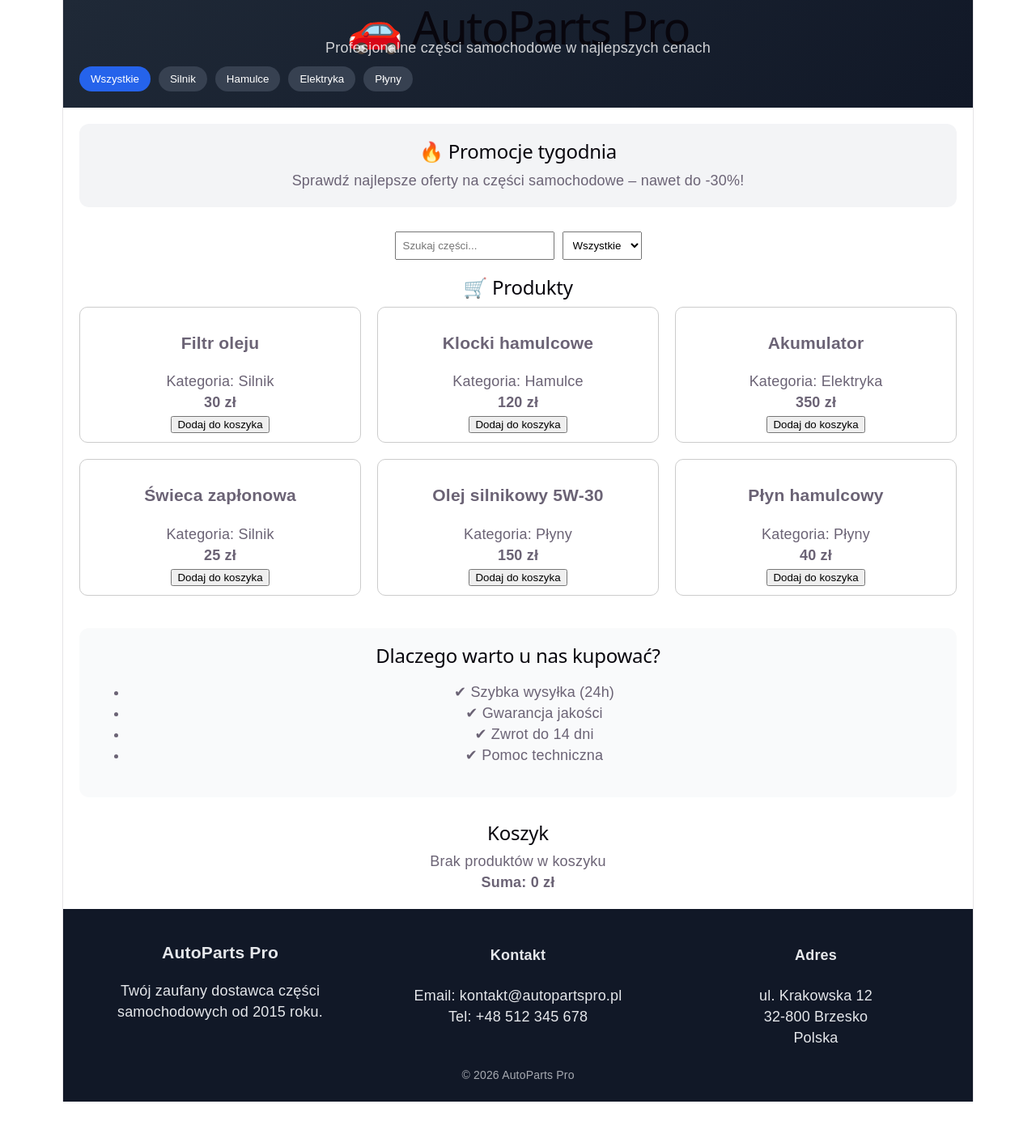
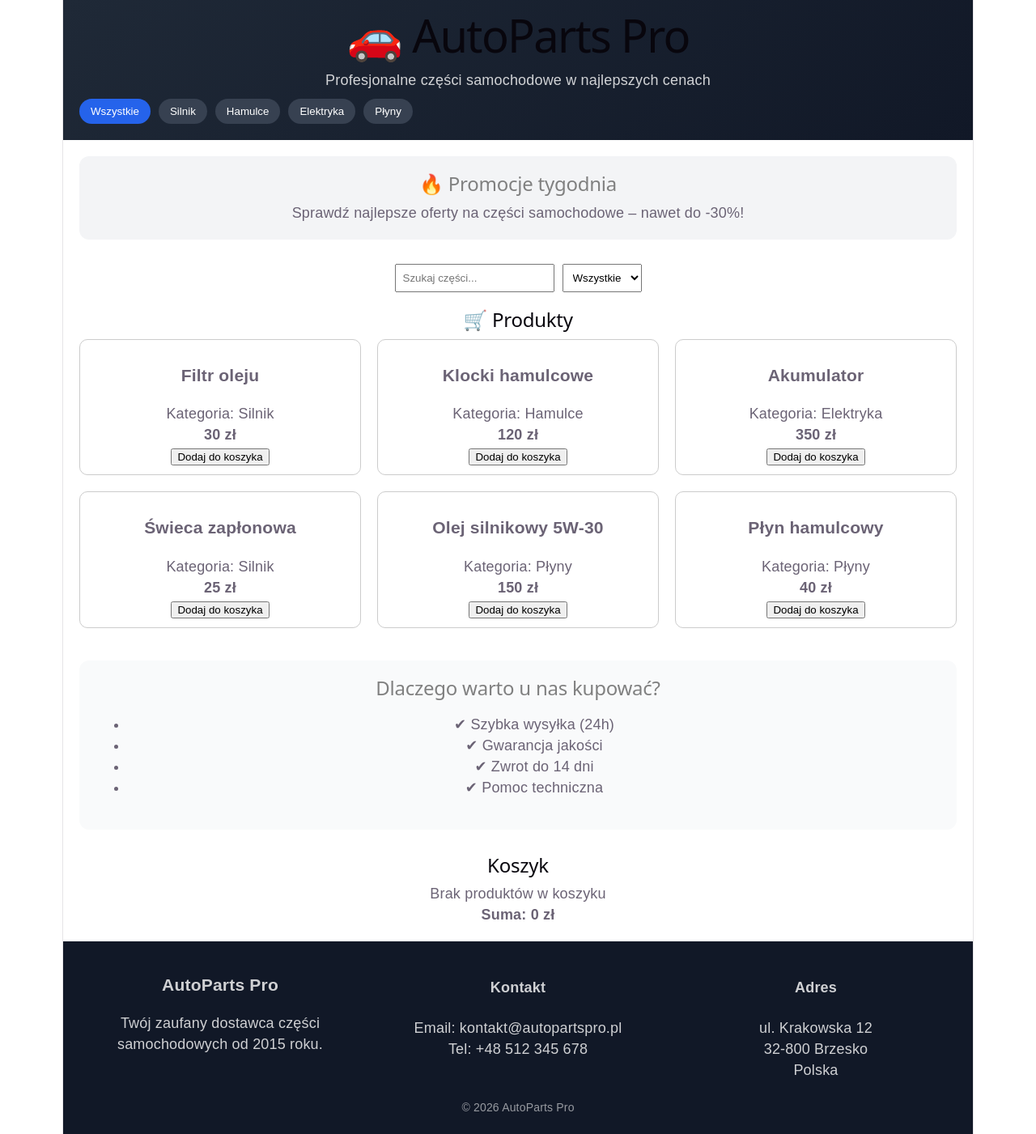
Before and after one commit to Krysmal/MotShop, a React (Vite) app in the folder MotShop/: page / in a window 1280 px wide. Shown: the whole page at 81% size. Before the commit the page ends 1361 px from the top, so only its background shows below. Built offline with nearby package versions, Linux system fonts and the light colour scheme.

Commit message:
font hotfix

```diff
--- a/MotShop/src/App.jsx
+++ b/MotShop/src/App.jsx
@@ -49,8 +49,8 @@ export default function CarPartsShop() {
 
       {/* HEADER */}
       <header style={{ padding: "20px", background: "linear-gradient(135deg, #1f2937, #111827)", color: "white" }}>
-        <h1 style={{ margin: 0 }}>🚗 AutoParts Pro</h1>
-        <p style={{ opacity: 0.8 }}>Profesjonalne części samochodowe w najlepszych cenach</p>
+        <h1 style={{ margin: 10 }}>🚗 AutoParts Pro</h1>
+        <p style={{ opacity: 0.8, marginTop: 30}}>Profesjonalne części samochodowe w najlepszych cenach</p>
 
         <div style={{ marginTop: "10px", display: "flex", gap: "10px", flexWrap: "wrap" }}>
           {categories.map((cat) => (
@@ -77,7 +77,7 @@ export default function CarPartsShop() {
 
         {/* BANER */}
         <div style={{ marginBottom: "30px", padding: "20px", borderRadius: "12px", background: "#f3f4f6" }}>
-          <h2>🔥 Promocje tygodnia</h2>
+          <h2 style={{color: "grey"}}>🔥 Promocje tygodnia</h2>
           <p>Sprawdź najlepsze oferty na części samochodowe – nawet do -30%!</p>
         </div>
 
@@ -117,7 +117,7 @@ export default function CarPartsShop() {
 
         {/* ZALETY */}
         <div style={{ marginTop: "40px", padding: "20px", background: "#f9fafb", borderRadius: "12px" }}>
-          <h2>Dlaczego warto u nas kupować?</h2>
+          <h2 style={{color: "grey"}}>Dlaczego warto u nas kupować?</h2>
           <ul>
             <li>✔ Szybka wysyłka (24h)</li>
             <li>✔ Gwarancja jakości</li>
@@ -149,7 +149,7 @@ export default function CarPartsShop() {
       </main>
 
       {/* FOOTER */}
-      <footer style={{ padding: "20px", background: "#111827", color: "#e5e7eb" }}>
+      <footer style={{ padding: "20px", background: "#111827", color: "#cfd0d3" }}>
         <div style={{ display: "grid", gridTemplateColumns: "repeat(3, 1fr)", gap: "20px" }}>
           <div>
             <h3>AutoParts Pro</h3>
```
